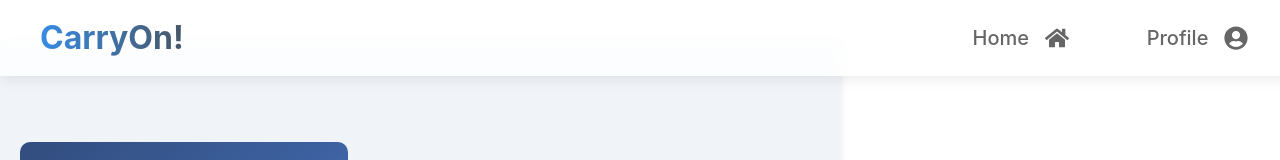
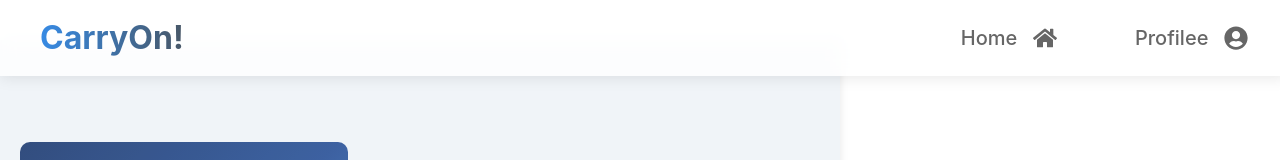
Before and after one commit to Nsairun/react24, a React (Vite) app: page /RegistrationLogin in a window 1280 px wide. Shown: the top 160 px of the page. Built offline with nearby package versions, Linux system fonts and the light colour scheme.

Commit message:
routing pages

```diff
--- a/src/orgs/NavBar.jsx
+++ b/src/orgs/NavBar.jsx
@@ -71,7 +71,7 @@ const Navbar = () => {
           <FaHome />
         </NavLink>
         <NavLink>
-         <small>Profile</small>
+         <small>Profilee</small>
           <FaUserCircle />
         </NavLink>
       </NavLinks>
```
